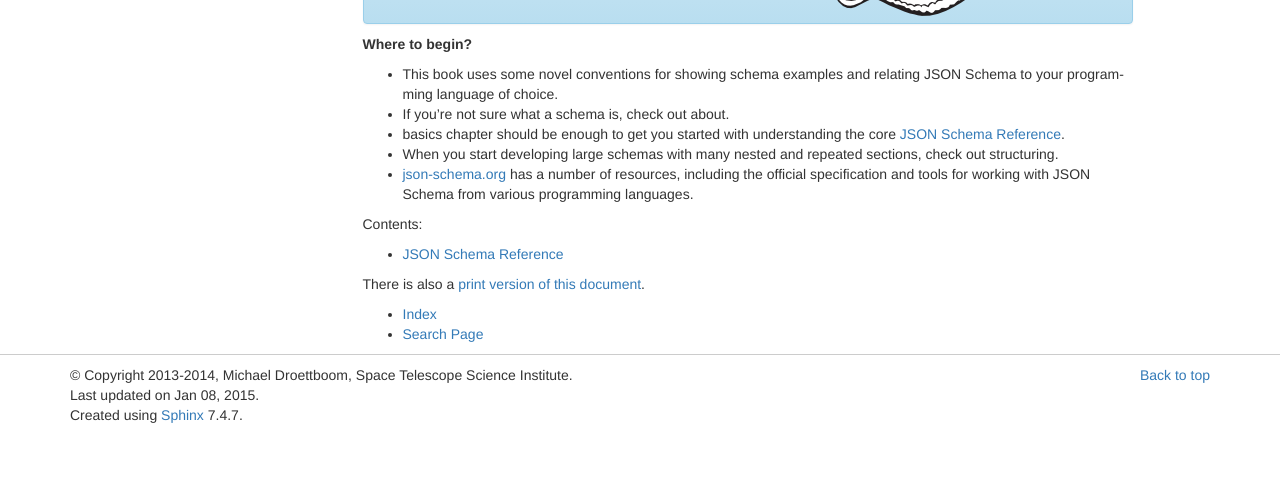
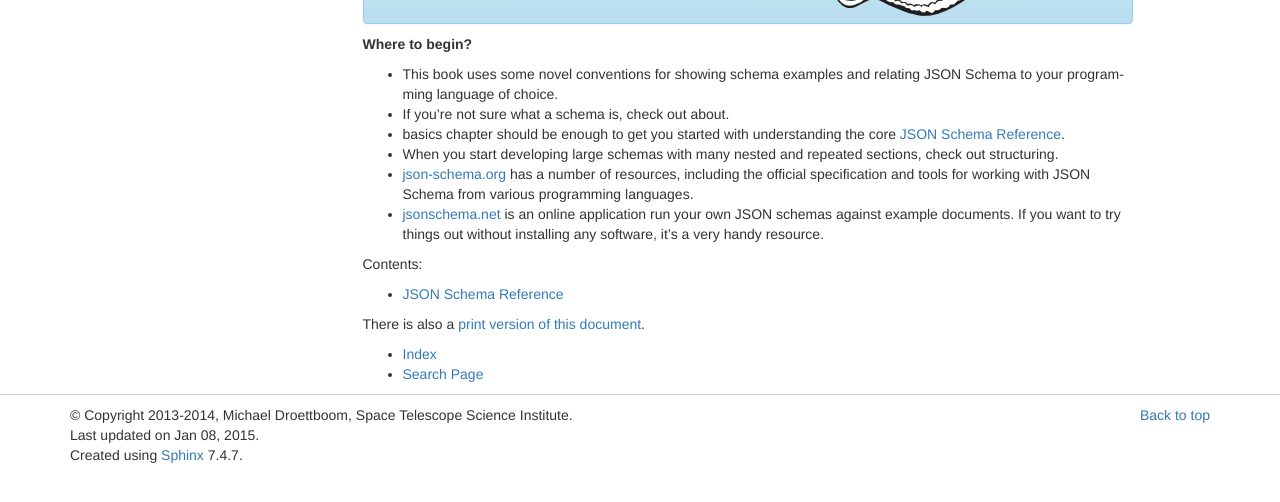
Before and after one commit to json-schema-org/understanding-json-schema, a Sphinx documentation site: the page built from source/index.rst, in a window 1280 px wide, cut to the strip 364-866 px from the top of the page. Built offline with Sphinx 7.4.7, drawn with Linux system fonts in a browser that asks for light colours; pages that are not in the unit, such as notebooks, are missing from menus.

Commit message:
Add reference to jsonschema.net

```diff
--- a/source/index.rst
+++ b/source/index.rst
@@ -46,6 +46,10 @@ validator---just yet.
   resources, including the official specification and tools for
   working with JSON Schema from various programming languages.
 
+- `jsonschema.net <http://jsonschema.net>`__ is an online application
+  run your own JSON schemas against example documents.  If you want to
+  try things out without installing any software, it's a very handy
+  resource.
 
 .. only:: html
 
```
